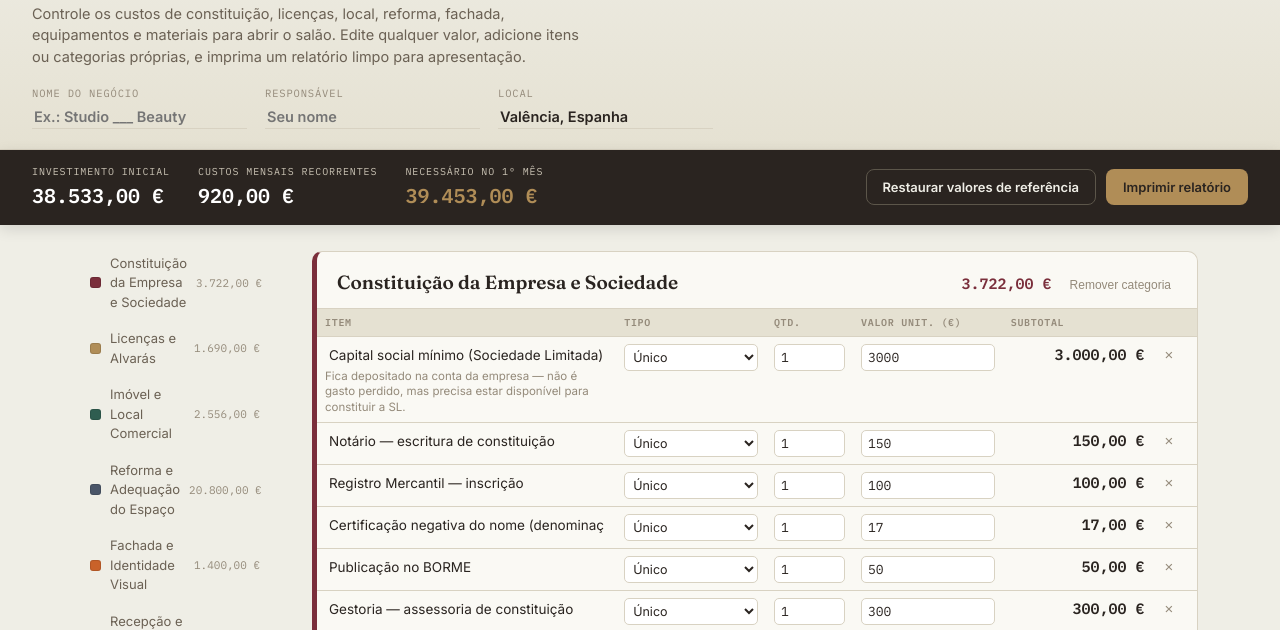
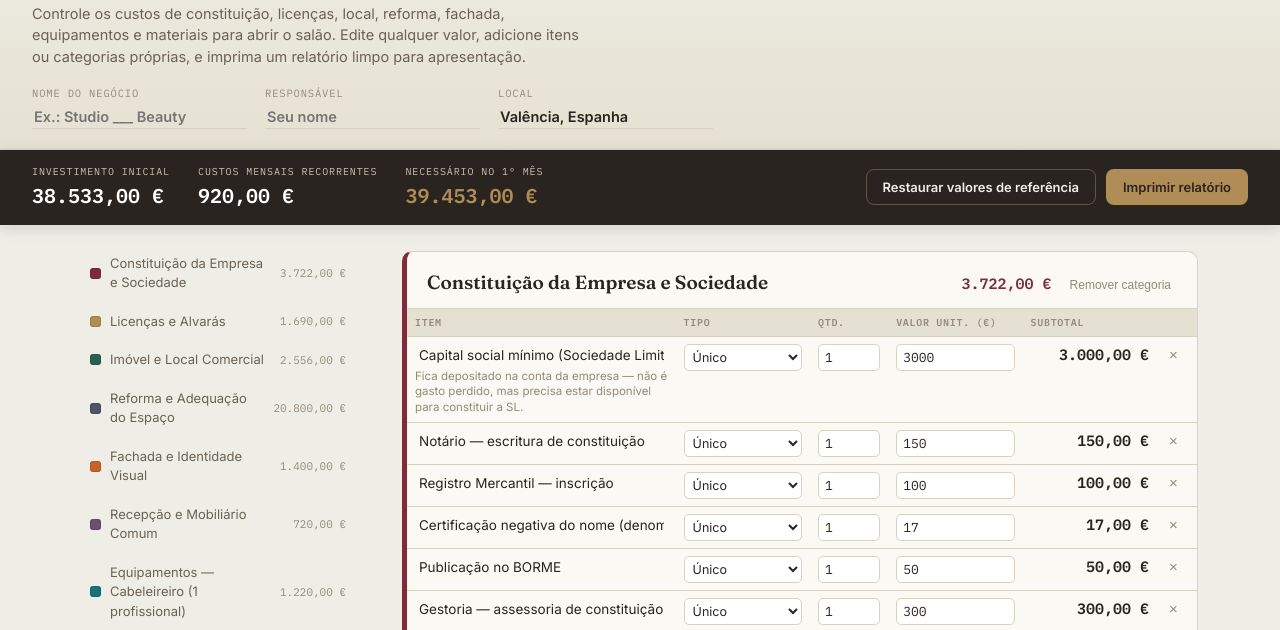
Before and after one commit to jmarianolmes/planofinanceiro, a plain HTML site: page index.html in a window 1280 px wide. Shown: the part 111-741 px from the top of the page. Drawn offline with Linux system fonts and the light colour scheme.

Commit message:
Update index.html

```diff
--- a/index.html
+++ b/index.html
@@ -175,14 +175,14 @@
     margin:0 auto;
   }
   .cat-nav{
-    width:230px;
+    width:320px;
     flex:none;
     position:sticky;
     top:76px;
-    padding:22px 12px 40px 32px;
+    padding:22px 16px 40px 32px;
     display:flex;
     flex-direction:column;
-    gap:3px;
+    gap:5px;
     height:calc(100vh - 76px);
     overflow-y:auto;
   }
```
